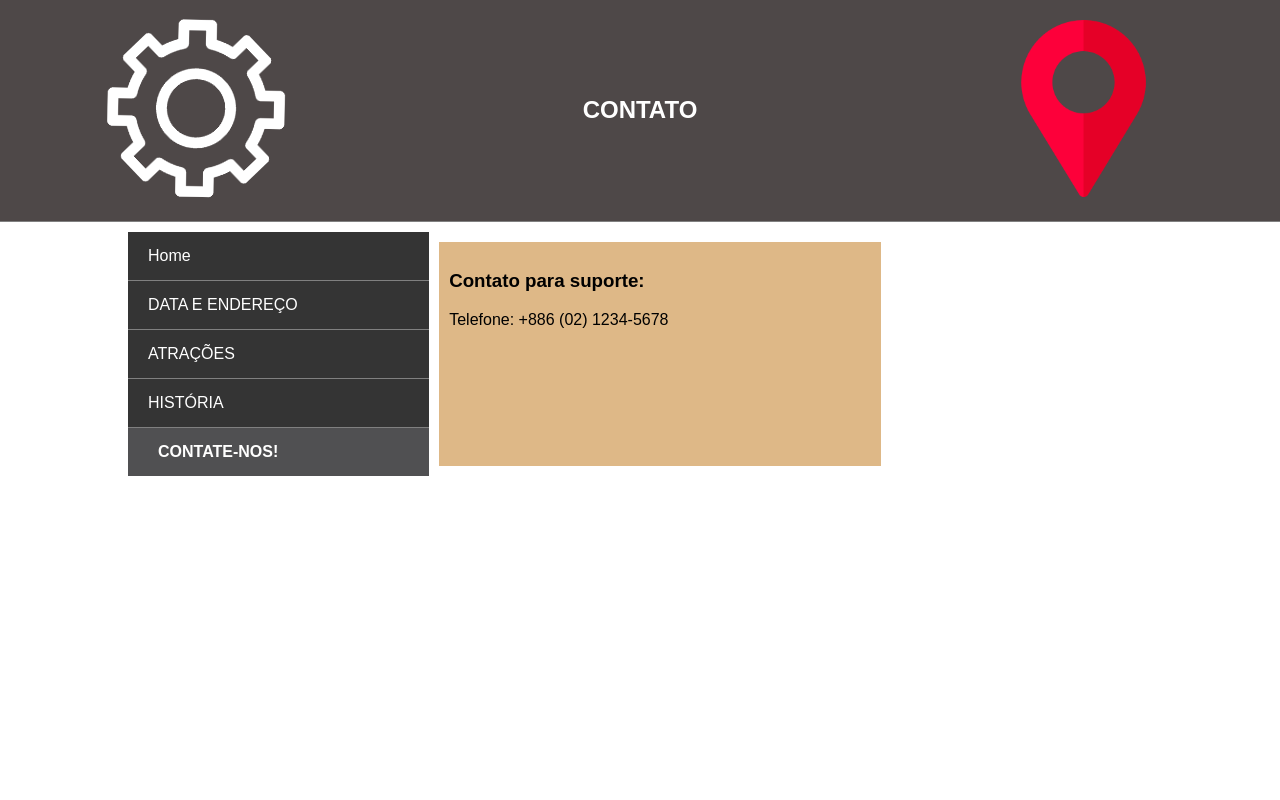
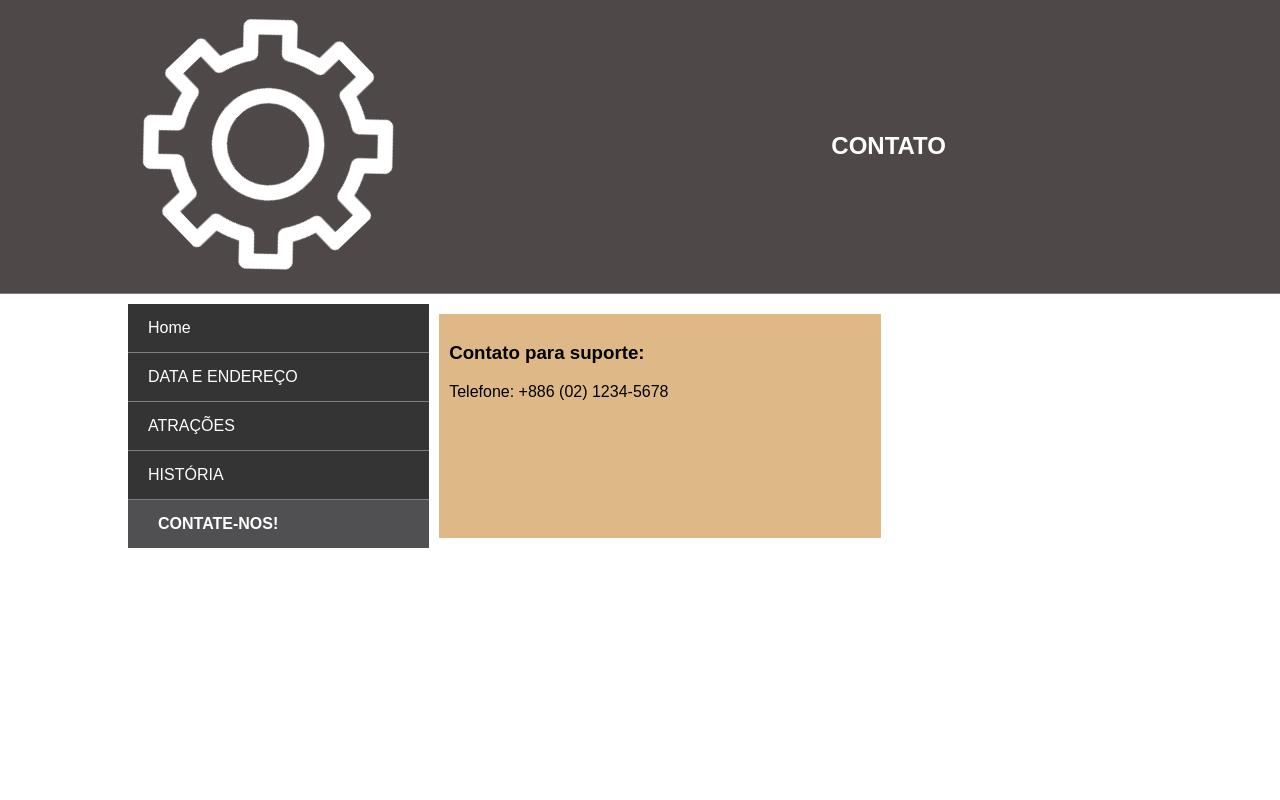
Before and after one commit to guurubu/FeiraTech, a plain HTML site: page contato.html in a window 1280 px wide. Shown: the top 800 px of the page. Drawn offline with Linux system fonts and the light colour scheme.

Commit message:
mudar outras coisas

```diff
--- a/contato.html
+++ b/contato.html
@@ -20,7 +20,6 @@
       <h1>CONTATO</h1>
     </section>
     <aside>
-      <img src="img/placeholder.png" alt="imagem 2 no header">
     </aside>
   </header>
 
```
Also changed, not shown: atracoes.html (+1 -1 lines), endereco.html (+0 -1 lines), historia.html (+0 -1 lines), index.html (+0 -1 lines), img/placeholder.png (deleted).
